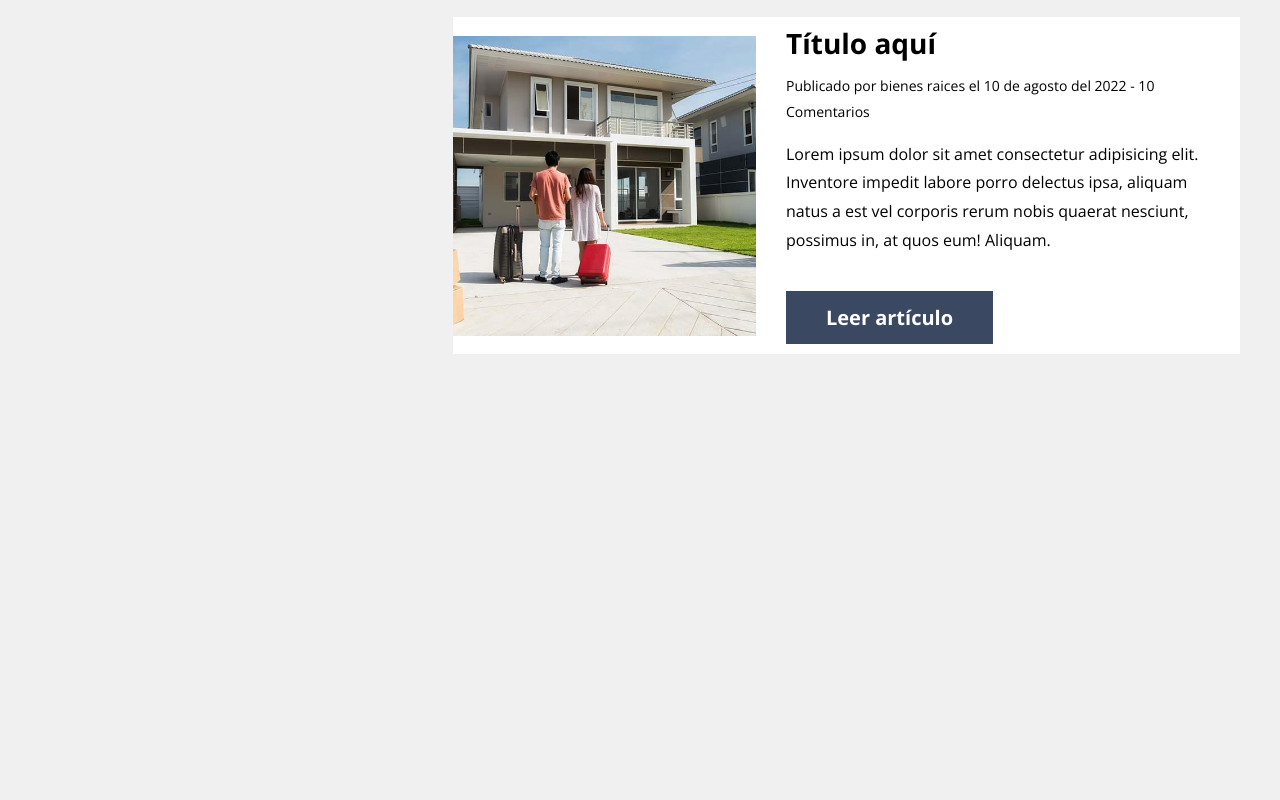
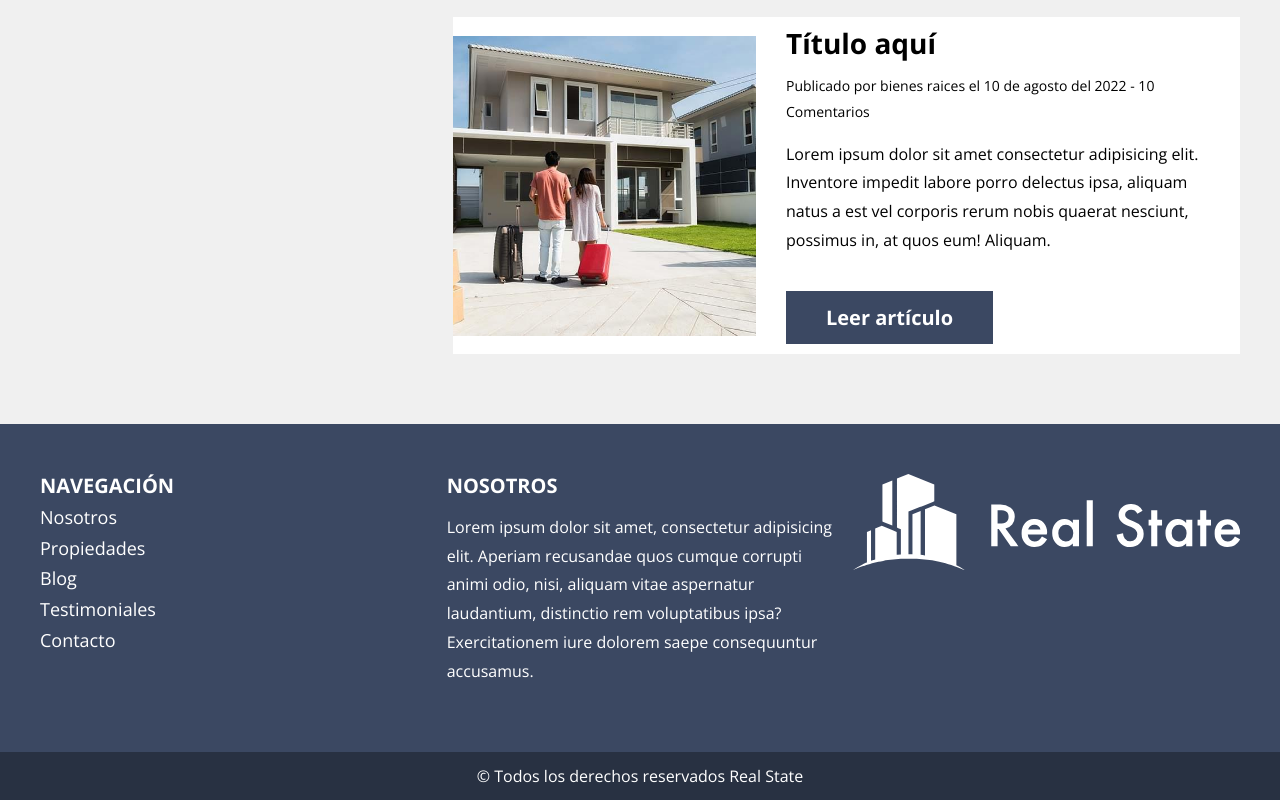
Before and after one commit to erickestradapj/sass-website-real-state, a website: page src/index.html in a window 1280 px wide. Shown: the part 3458-4258 px from the top of the page. Before the commit the page ends 3832 px from the top, so only its background shows below. Drawn offline with nearby package versions, Linux system fonts and the light colour scheme.

Commit message:
footer added

```diff
--- a/src/assets/scss/styles.scss
+++ b/src/assets/scss/styles.scss
@@ -1,3 +1,4 @@
 @use 'base';
 @use 'ui/header';
 @use 'ui/content';
+@use 'ui/footer';
--- /dev/null
+++ b/src/assets/scss/ui/footer/_footer.scss
@@ -0,0 +1,48 @@
+@use 'base/variables' as v;
+@use 'base/mixins' as m;
+
+.footer {
+   background-color: v.$primary;
+   padding-top: 5rem;
+   margin-top: 5rem;
+
+   &__heading {
+      color: v.$white;
+      font-size: 2rem;
+      text-transform: uppercase;
+      margin-bottom: 1rem;
+   }
+
+   &__text {
+      color: v.$white;
+   }
+
+   &__navigation {
+      display: flex;
+      flex-direction: column;
+   }
+
+   &__link {
+      color: v.$white;
+      font-size: 1.8rem;
+      margin-bottom: 1rem;
+
+      &:last-of-type {
+         margin-bottom: 0;
+      }
+   }
+
+   &__copyright {
+      background-color: darken($color: v.$primary, $amount: 10%);
+      margin: 5rem 0 0 0;
+      padding: 1rem;
+      text-align: center;
+      color: v.$white;
+   }
+
+   @include m.tablet {
+      &__grid {
+         @include m.grid(3, 2rem);
+      }
+   }
+}
--- /dev/null
+++ b/src/assets/scss/ui/footer/_index.scss
@@ -0,0 +1 @@
+@forward 'footer';
--- a/src/index.html
+++ b/src/index.html
@@ -268,5 +268,36 @@
             </div>
          </section>
       </div>
+
+      <!-- ============================== FOOTER ============================== -->
+      <div class="footer">
+         <div class="footer__grid container">
+            <div class="footer__box">
+               <h3 class="footer__heading">Navegación</h3>
+               <!-- ===== Navigation ===== -->
+               <nav class="footer__navigation">
+                  <a class="footer__link" href="#">Nosotros</a>
+                  <a class="footer__link" href="#">Propiedades</a>
+                  <a class="footer__link" href="#">Blog</a>
+                  <a class="footer__link" href="#">Testimoniales</a>
+                  <a class="footer__link" href="#">Contacto</a>
+               </nav>
+            </div>
+            <div class="footer__box">
+               <h3 class="footer__heading">Nosotros</h3>
+               <p class="footer__text">
+                  Lorem ipsum dolor sit amet, consectetur adipisicing elit. Aperiam recusandae quos cumque
+                  corrupti animi odio, nisi, aliquam vitae aspernatur laudantium, distinctio rem voluptatibus
+                  ipsa? Exercitationem iure dolorem saepe consequuntur accusamus.
+               </p>
+            </div>
+
+            <div class="footer__box">
+               <img src="../build/img/logo.svg" alt="logo image" />
+            </div>
+         </div>
+
+         <p class="footer__copyright">&copy; Todos los derechos reservados Real State</p>
+      </div>
    </body>
 </html>
```
Also changed, not shown: build/css/styles.css, 1 other file.
